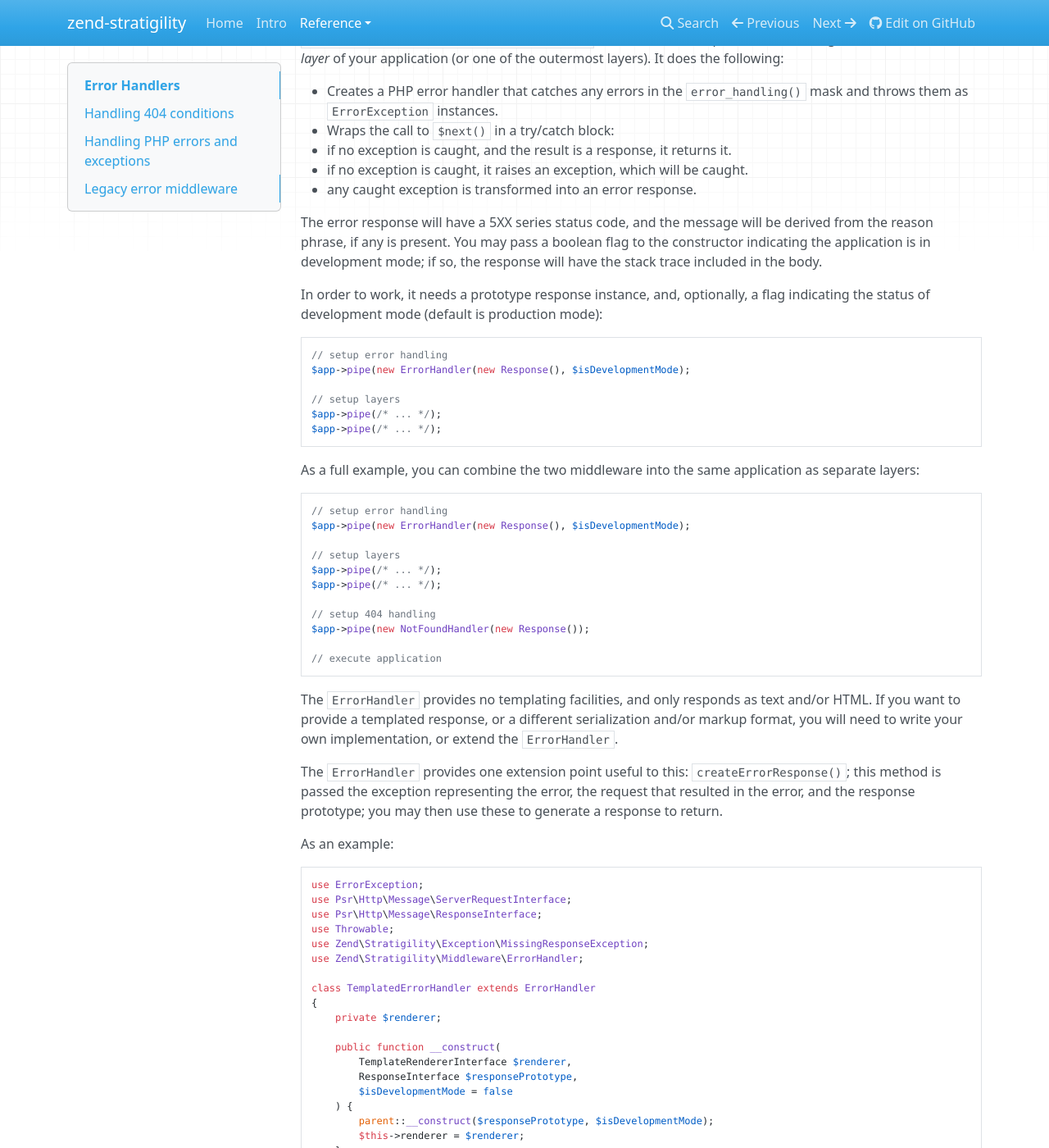
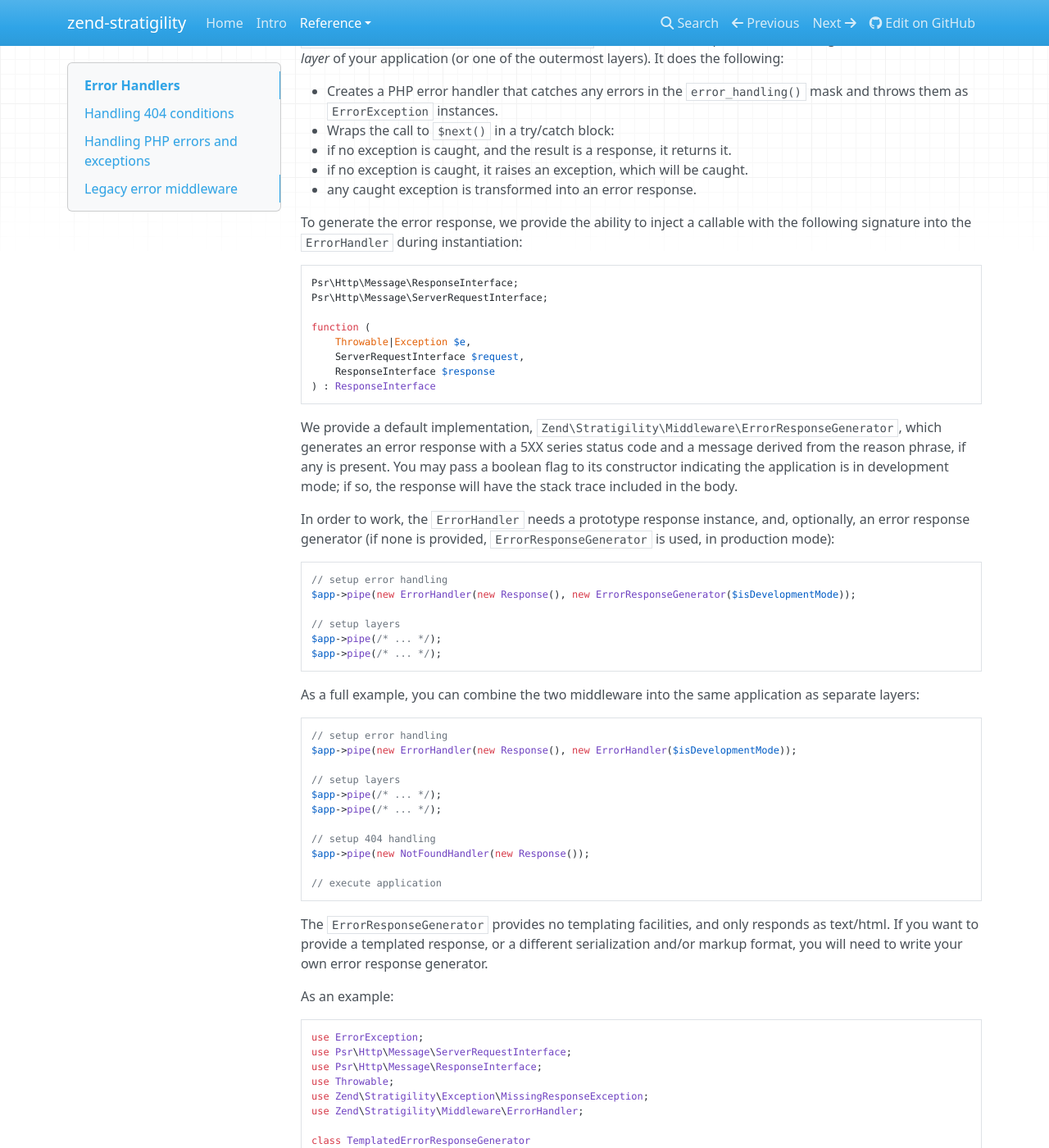
Before and after one commit to zendframework/zend-stratigility, an MkDocs documentation site: the page built from doc/book/error-handlers.md, in a window 1280 px wide and 1400 px high, scrolled down 1170 px. Shown: the whole window at 82% size. Built offline with MkDocs 1.6.1, drawn with Linux system fonts in a browser that asks for light colours; nearby versions of some CDN libraries; old or Windows-style settings are respelled for this version of MkDocs; some of the changed text lies outside the part shown.

Commit message:
Updated documentation to reflect error response generators

````diff
--- a/doc/book/error-handlers.md
+++ b/doc/book/error-handlers.md
@@ -70,17 +70,33 @@ layers). It does the following:
   - if no exception is caught, it raises an exception, which will be caught.
   - any caught exception is transformed into an error response.
 
-The error response will have a 5XX series status code, and the message will be
+To generate the error response, we provide the ability to inject a callable with
+the following signature into the `ErrorHandler` during instantiation:
+
+```php
+Psr\Http\Message\ResponseInterface;
+Psr\Http\Message\ServerRequestInterface;
+
+function (
+    Throwable|Exception $e,
+    ServerRequestInterface $request,
+    ResponseInterface $response
+) : ResponseInterface
+```
+
+We provide a default implementation, `Zend\Stratigility\Middleware\ErrorResponseGenerator`,
+which generates an error response with a 5XX series status code and a message
 derived from the reason phrase, if any is present. You may pass a boolean flag
-to the constructor indicating the application is in development mode; if so, the
+to its constructor indicating the application is in development mode; if so, the
 response will have the stack trace included in the body.
 
-In order to work, it needs a prototype response instance, and, optionally, a
-flag indicating the status of development mode (default is production mode):
+In order to work, the `ErrorHandler` needs a prototype response instance, and,
+optionally, an error response generator (if none is provided,
+`ErrorResponseGenerator` is used, in production mode):
 
 ```php
 // setup error handling
-$app->pipe(new ErrorHandler(new Response(), $isDevelopmentMode);
+$app->pipe(new ErrorHandler(new Response(), new ErrorResponseGenerator($isDevelopmentMode));
 
 // setup layers
 $app->pipe(/* ... */);
@@ -92,7 +108,7 @@ as separate layers:
 
 ```php
 // setup error handling
-$app->pipe(new ErrorHandler(new Response(), $isDevelopmentMode);
+$app->pipe(new ErrorHandler(new Response(), new ErrorHandler($isDevelopmentMode));
 
 // setup layers
 $app->pipe(/* ... */);
@@ -104,15 +120,10 @@ $app->pipe(new NotFoundHandler(new Response());
 // execute application
 ```
 
-The `ErrorHandler` provides no templating facilities, and only responds as text
-and/or HTML. If you want to provide a templated response, or a different
-serialization and/or markup format, you will need to write your own
-implementation, or extend the `ErrorHandler`.
-
-The `ErrorHandler` provides one extension point useful to this:
-`createErrorResponse()`; this method is passed the exception representing the
-error, the request that resulted in the error, and the response prototype; you
-may then use these to generate a response to return.
+The `ErrorResponseGenerator` provides no templating facilities, and only
+responds as text/html. If you want to provide a templated response, or a
+different serialization and/or markup format, you will need to write your own
+error response generator.
 
 As an example:
 
@@ -124,20 +135,20 @@ use Throwable;
 use Zend\Stratigility\Exception\MissingResponseException;
 use Zend\Stratigility\Middleware\ErrorHandler;
 
-class TemplatedErrorHandler extends ErrorHandler
+class TemplatedErrorResponseGenerator
 {
+    private $isDevelopmentMode;
     private $renderer;
 
     public function __construct(
         TemplateRendererInterface $renderer,
-        ResponseInterface $responsePrototype,
         $isDevelopmentMode = false
     ) {
-        parent::__construct($responsePrototype, $isDevelopmentMode);
         $this->renderer = $renderer;
+        $this->isDevelopmentMode = $isDevelopmentMode;
     }
 
-    protected function createErrorResponse($e, ServerRequestInterface $request, ResponseInterface $response)
+    public function __invoke($e, ServerRequestInterface $request, ResponseInterface $response)
     {
         $response = $response->withStatus(500);
         $response->write($this->renderer->render('error::error', [
@@ -149,13 +160,35 @@ class TemplatedErrorHandler extends ErrorHandler
 }
 ```
 
+You would then pass this to the `ErrorHandler`:
+
+```php
+$app->pipe(new ErrorHandler(
+    new Response(),
+    new TemplatedErrorResponseGenerator($renderer, $isDevelopmentMode)
+));
+```
+
 ### ErrorHandler Listeners
 
-`Zend\Stratigility\ErrorHandler` provides the ability to attach *listeners*;
-these are triggered when an error or exception is caught, and provided with the
-exception/throwable raised, the original request, and the final response. These
-instances are considered immutable, so listeners are for purposes of
-logging/monitoring only.
+`Zend\Stratigility\Middleware\ErrorHandler` provides the ability to attach
+*listeners*; these are triggered when an error or exception is caught, and
+provided with the exception/throwable raised, the original request, and the
+final response. These instances are considered immutable, so listeners are for
+purposes of logging/monitoring only.
+
+Listeners must implement the following signature:
+
+```php
+Psr\Http\Message\ResponseInterface;
+Psr\Http\Message\ServerRequestInterface;
+
+function (
+    Throwable|Exception $e,
+    ServerRequestInterface $request,
+    ResponseInterface $response
+) : void
+```
 
 Attach listeners using `ErrorHandler::attachListener()`:
 
````
